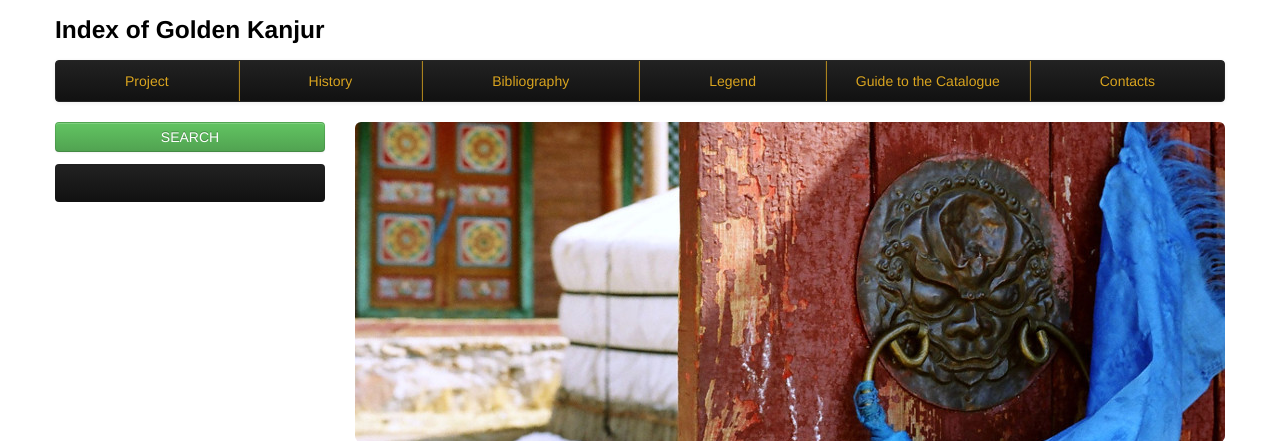
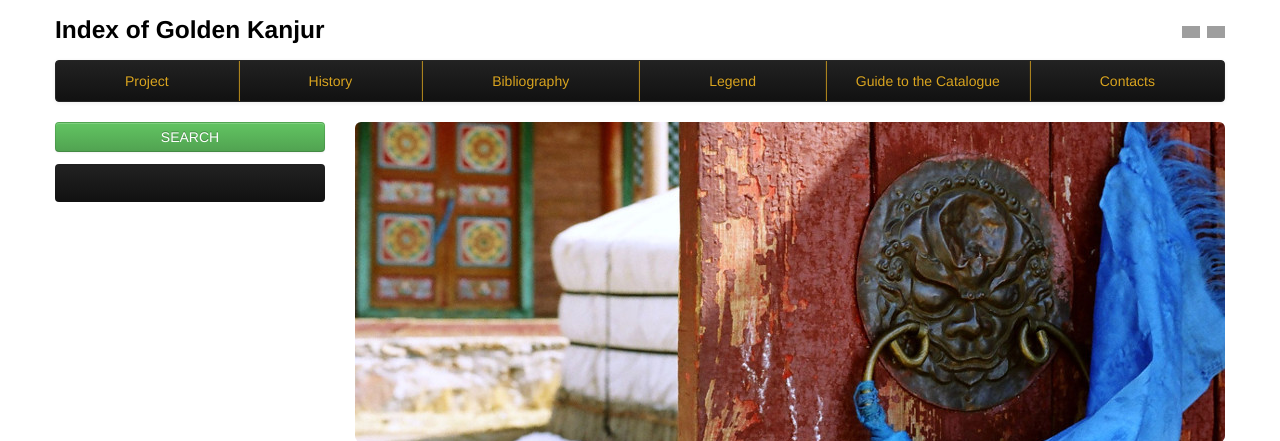
Before and after one commit to Se7ge/yanjur, a Flask app: page / in a window 1280 px wide. Shown: the top 441 px of the page. Run offline with Flask 2, Linux system fonts and the light colour scheme; data that the repository does not hold is empty; parts of the project's set-up code (start-up, migrations or seed data) failed here and were passed over; some libraries are stand-ins or nearby versions; grey boxes are pictures that could not be loaded.

Commit message:
Change langs

```diff
--- a/application/app.py
+++ b/application/app.py
@@ -1,24 +1,22 @@
 # -*- coding: utf-8 -*-
-from flask import Flask, g
+from flask import Flask, g, request, session
 from flask.ext.babelex import Babel
-from settings import DEBUG
+import settings
 from admin.database import shutdown_session, Session
 
 app = Flask(__name__)
-app.debug = DEBUG
+app.config.from_object(settings)
 babel = Babel(app)
 
 
 @babel.localeselector
 def get_locale():
-    # # if a user is logged in, use the locale from the user settings
-    # user = getattr(g, 'user', None)
-    # if user is not None:
-    #     return user.locale
-    # otherwise try to guess the language from the user accept
-    # header the browser transmits.  We support de/fr/en in this
-    # example.  The best match wins.
-    return request.accept_languages.best_match(['ru_RU', 'en_EN'])
+    override = request.args.get('lang')
+
+    if override:
+        session['lang'] = override
+
+    return session.get('lang', request.accept_languages.best_match(['ru_RU', 'en_GB']))
 
 from application.views import *
 
--- a/application/static/css/style.css
+++ b/application/static/css/style.css
@@ -73,3 +73,12 @@ a.label-inverse:hover{
     margin-bottom: 20px;
     min-height: 20px;
 }
+
+.flag {
+	width: 18px;
+	height: 12px;
+	background:url(/static/img/flags.png) no-repeat
+}
+
+.flag.flag-gb {background-position: -18px 0}
+.flag.flag-ru {background-position: 0 -12px}
--- a/application/templates/_top.html
+++ b/application/templates/_top.html
@@ -1,5 +1,5 @@
 <div class="masthead">
-    <h3><a href="{{ url_for('index') }}" title="{{ _('Home') }}" class="site-name">{{ _('Index of Golden Kanjur') }}</a></h3>
+    <h3><div class="pull-right"><a href="/?lang=ru_RU"><img src="{{ url_for('static', filename='img/blank.gif') }}" class="flag flag-ru"></a> <a href="/?lang=en_GB"><img src="{{ url_for('static', filename='img/blank.gif') }}" class="flag flag-gb"></a></div><a href="{{ url_for('index') }}" title="{{ _('Home') }}" class="site-name">{{ _('Index of Golden Kanjur') }}</a></h3>
     <div class="navbar navbar-inverse">
       <div class="navbar-inner">
         <div class="container">
--- a/settings.py
+++ b/settings.py
@@ -6,7 +6,7 @@ DB_PASSWORD = ''
 DB_NAME = 'soap'
 UPLOAD_FOLDER = '/path/to/the/uploads'
 
-FLASK_SECRET_KEY = ''
+SECRET_KEY = ''
 
 SEARCHD_CONNECTION = {
     'host': '127.0.0.1',
@@ -15,5 +15,5 @@ SEARCHD_CONNECTION = {
 
 from settings_local import *
 
-DB_CONNECT_STRING = 'mysql://%s:%s@%s:%s/%s?charset=utf8' % (DB_USER , DB_PASSWORD, DB_HOST, DB_PORT, DB_NAME)
+DB_CONNECT_STRING = 'mysql://%s:%s@%s:%s/%s?charset=utf8' % (DB_USER, DB_PASSWORD, DB_HOST, DB_PORT, DB_NAME)
 # DB_CONNECT_STRING = 'mysql://%s:%s@%s:%s/%s?charset=utf8&init_command=set%20names%20%22utf8%22' % (DB_USER , DB_PASSWORD, DB_HOST, DB_PORT, DB_NAME)
```
Also changed, not shown: application/static/img/flags.png (added).
